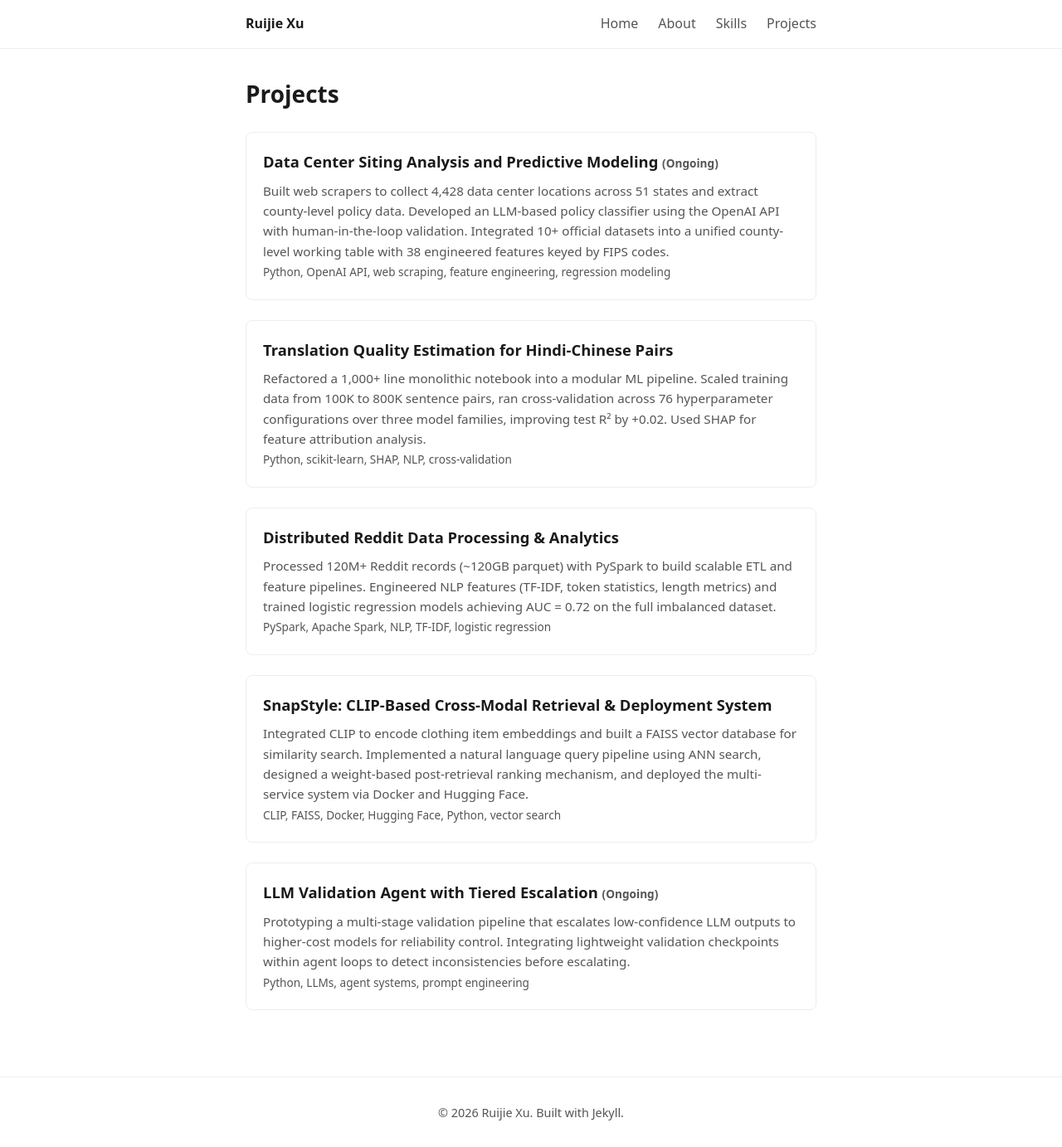
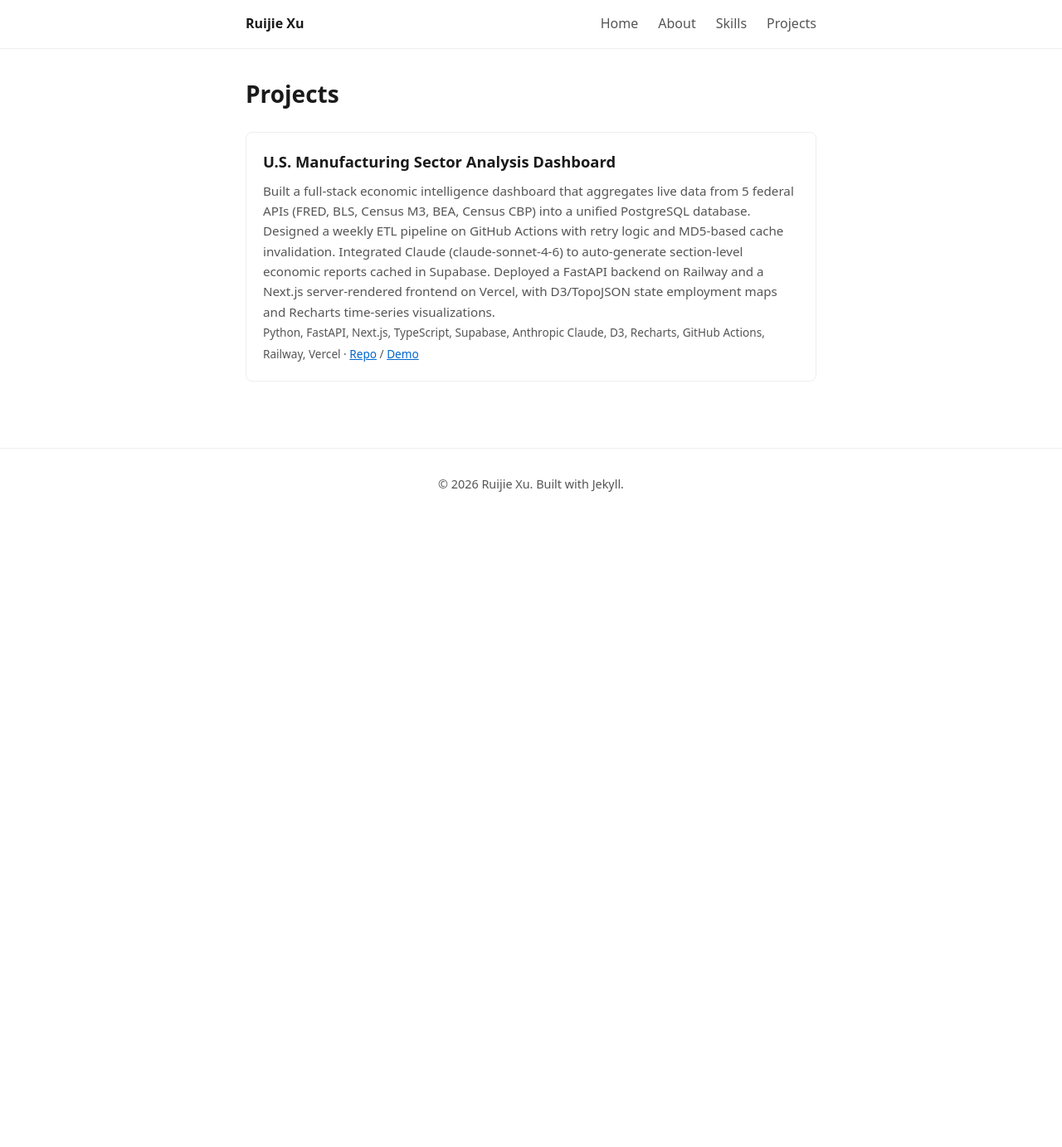
Before and after one commit to RX67-RX67/RX67-RX67.github.io, a Jekyll site: the page built from pages/projects.md, in a window 1280 px wide. Shown: the whole page at 83% size. Built offline with Jekyll 4.4.1, drawn with Linux system fonts in a browser that asks for light colours; after the commit the page ends 900 px from its top, so only the background shows below that.

Commit message:
Reorganize site structure and update content
Move pages/ and assets/ into dedicated subdirectories, set site URL
in _config.yml, and update projects data with latest project.

Co-Authored-By: Claude Sonnet 4.6 <noreply@anthropic.com>

```diff
--- a/_config.yml
+++ b/_config.yml
@@ -4,7 +4,7 @@
 title: Ruijie Xu
 description: "M.S. Data Science & Analytics @ Georgetown | ML · LLMs · Distributed Computing"
 baseurl: ""  # use "" for GitHub Pages user site; use "/repo-name" for project site
-url: ""     # e.g. "https://yourusername.github.io"
+url: "https://RX67-RX67.github.io"
 
 # Build
 markdown: kramdown
--- a/_data/projects.yml
+++ b/_data/projects.yml
@@ -1,37 +1,9 @@
 # Research projects from CV
 # Access in Liquid as: site.data.projects
 
-- title: "Data Center Siting Analysis and Predictive Modeling"
-  status: "Ongoing"
-  description: "Built web scrapers to collect 4,428 data center locations across 51 states and extract county-level policy data. Developed an LLM-based policy classifier using the OpenAI API with human-in-the-loop validation. Integrated 10+ official datasets into a unified county-level working table with 38 engineered features keyed by FIPS codes."
-  tech: "Python, OpenAI API, web scraping, feature engineering, regression modeling"
-  repo: ""
-  demo: ""
-
-- title: "Translation Quality Estimation for Hindi-Chinese Pairs"
+- title: "U.S. Manufacturing Sector Analysis Dashboard"
   status: ""
-  description: "Refactored a 1,000+ line monolithic notebook into a modular ML pipeline. Scaled training data from 100K to 800K sentence pairs, ran cross-validation across 76 hyperparameter configurations over three model families, improving test R² by +0.02. Used SHAP for feature attribution analysis."
-  tech: "Python, scikit-learn, SHAP, NLP, cross-validation"
-  repo: ""
-  demo: ""
-
-- title: "Distributed Reddit Data Processing & Analytics"
-  status: ""
-  description: "Processed 120M+ Reddit records (~120GB parquet) with PySpark to build scalable ETL and feature pipelines. Engineered NLP features (TF-IDF, token statistics, length metrics) and trained logistic regression models achieving AUC = 0.72 on the full imbalanced dataset."
-  tech: "PySpark, Apache Spark, NLP, TF-IDF, logistic regression"
-  repo: ""
-  demo: ""
-
-- title: "SnapStyle: CLIP-Based Cross-Modal Retrieval & Deployment System"
-  status: ""
-  description: "Integrated CLIP to encode clothing item embeddings and built a FAISS vector database for similarity search. Implemented a natural language query pipeline using ANN search, designed a weight-based post-retrieval ranking mechanism, and deployed the multi-service system via Docker and Hugging Face."
-  tech: "CLIP, FAISS, Docker, Hugging Face, Python, vector search"
-  repo: ""
-  demo: ""
-
-- title: "LLM Validation Agent with Tiered Escalation"
-  status: "Ongoing"
-  description: "Prototyping a multi-stage validation pipeline that escalates low-confidence LLM outputs to higher-cost models for reliability control. Integrating lightweight validation checkpoints within agent loops to detect inconsistencies before escalating."
-  tech: "Python, LLMs, agent systems, prompt engineering"
-  repo: ""
-  demo: ""
+  description: "Built a full-stack economic intelligence dashboard that aggregates live data from 5 federal APIs (FRED, BLS, Census M3, BEA, Census CBP) into a unified PostgreSQL database. Designed a weekly ETL pipeline on GitHub Actions with retry logic and MD5-based cache invalidation. Integrated Claude (claude-sonnet-4-6) to auto-generate section-level economic reports cached in Supabase. Deployed a FastAPI backend on Railway and a Next.js server-rendered frontend on Vercel, with D3/TopoJSON state employment maps and Recharts time-series visualizations."
+  tech: "Python, FastAPI, Next.js, TypeScript, Supabase, Anthropic Claude, D3, Recharts, GitHub Actions, Railway, Vercel"
+  repo: "https://github.com/RX67-RX67/manufacturing-section-analysis"
+  demo: "https://manufacturing-section-analysis.vercel.app"
```
Also changed, not shown: pages/about.md (renamed from about.md, +1 -1 lines), pages/projects.md (renamed from projects.md), pages/skills.md (renamed from skills.md), 2 other files.
